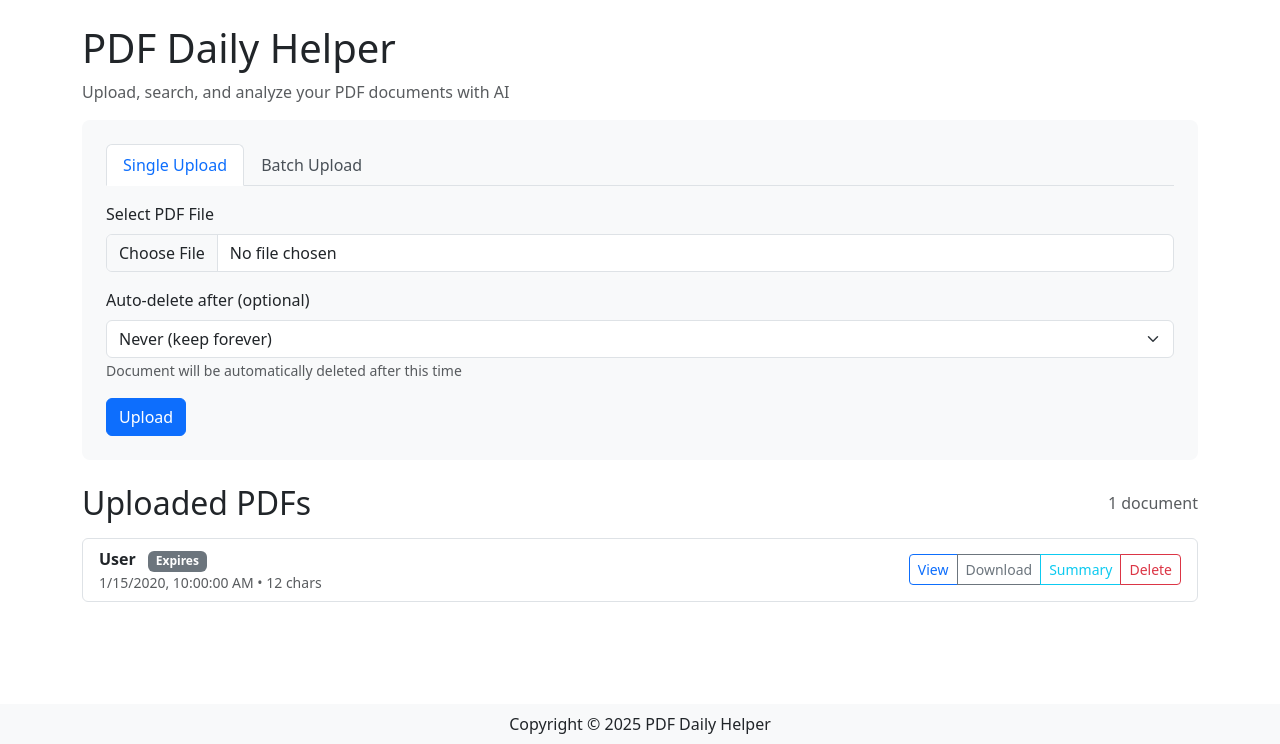
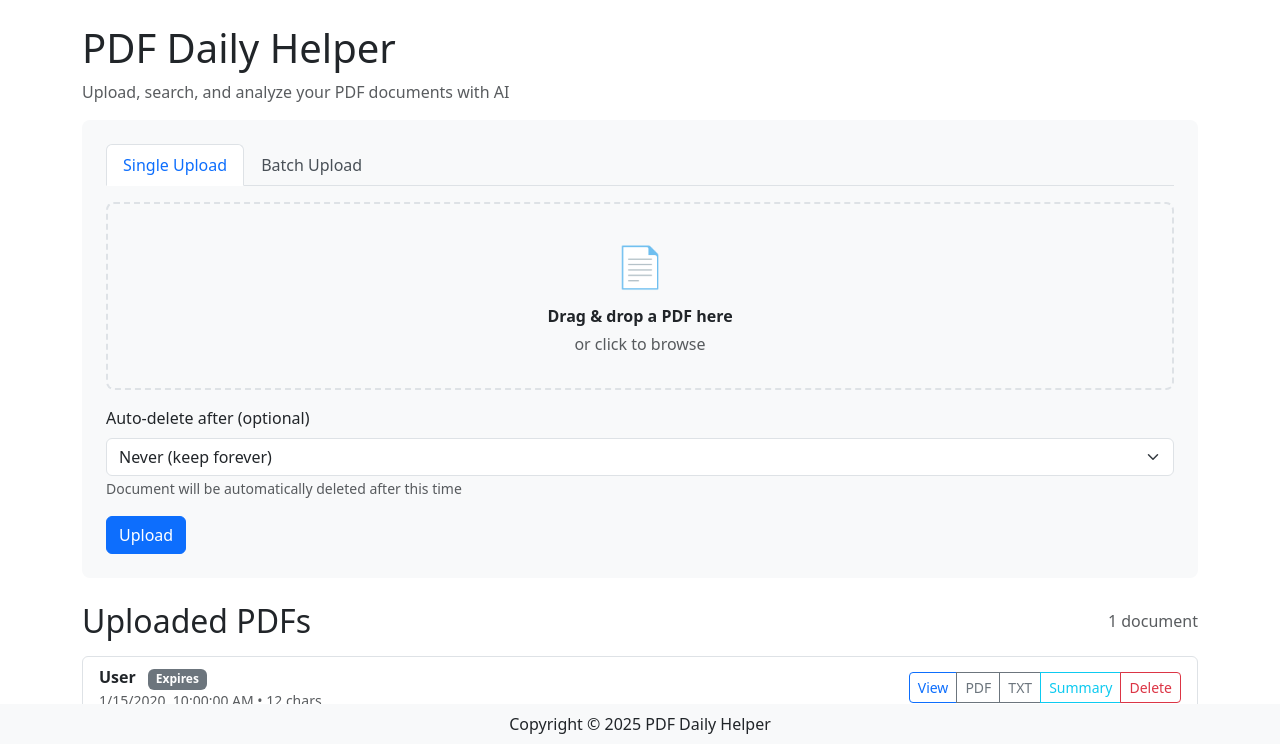
Before and after one commit to Agent4343/PDF-DailyHelper, a Node server app: page / in a window 1280 px wide. Shown: the part 56-800 px from the top of the page. Run offline with Node 20, Linux system fonts and the light colour scheme; tables that the repository leaves empty hold one stand-in row (values such as "Sample post"); some libraries are stand-ins or nearby versions.

Commit message:
Add drag & drop upload and export text features
- Add drag & drop zones for single and batch PDF uploads
- Visual feedback on drag over with styling changes
- Add export text endpoint to download extracted text as .txt
- Add TXT button to PDF list for easy text export
- Remove console logging from pdfRoutes for privacy

```diff
--- a/pdf-daily-helper/public/js/main.js
+++ b/pdf-daily-helper/public/js/main.js
@@ -39,7 +39,8 @@ async function fetchPDFs() {
               </div>
               <div class="btn-group btn-group-sm">
                 <a href="/viewer/${pdf._id}" class="btn btn-outline-primary" title="View PDF">View</a>
-                <a href="/api/pdfs/${pdf._id}/download" class="btn btn-outline-secondary" title="Download PDF">Download</a>
+                <a href="/api/pdfs/${pdf._id}/download" class="btn btn-outline-secondary" title="Download PDF">PDF</a>
+                <a href="/api/pdfs/${pdf._id}/export-text" class="btn btn-outline-secondary" title="Export Text">TXT</a>
                 <button class="btn btn-outline-info summary-pdf" data-id="${pdf._id}" title="AI Summary">Summary</button>
                 <button class="btn btn-outline-danger delete-pdf" data-id="${pdf._id}" title="Delete PDF">Delete</button>
               </div>
--- a/pdf-daily-helper/routes/pdfRoutes.js
+++ b/pdf-daily-helper/routes/pdfRoutes.js
@@ -8,87 +8,65 @@ const fs = require('fs');
 const isVercelBlobEnabled = !!process.env.BLOB_READ_WRITE_TOKEN;
 
 router.get('/pdfs', async (req, res) => {
-  console.log('GET /pdfs route accessed');
   try {
     const pdfs = await Pdf.find().sort({ uploadDate: -1 });
-    console.log('PDFs fetched successfully');
     res.json(pdfs);
   } catch (error) {
-    console.error('Error fetching PDFs:', error);
-    console.error(error.stack);
-    res.status(500).json({ message: 'Error fetching PDFs', error: error.message });
+    res.status(500).json({ message: 'Error fetching PDFs' });
   }
 });
 
 router.delete('/pdfs/:id', async (req, res) => {
-  console.log(`DELETE /pdfs/${req.params.id} route accessed`);
   try {
     const pdf = await Pdf.findById(req.params.id);
     if (!pdf) {
-      console.log('PDF not found for deletion');
       return res.status(404).json({ message: 'PDF not found' });
     }
 
     // Delete the file from storage
     if (pdf.blobUrl && isVercelBlobEnabled) {
-      // Delete from Vercel Blob
       try {
         const { del } = require('@vercel/blob');
         await del(pdf.blobUrl);
-        console.log(`Blob ${pdf.blobUrl} deleted successfully`);
       } catch (blobErr) {
-        console.error('Error deleting from Vercel Blob:', blobErr);
         // Continue with database deletion even if blob deletion fails
       }
     } else if (pdf.path) {
-      // Delete from local filesystem
       try {
         fs.unlinkSync(pdf.path);
-        console.log(`File ${pdf.path} deleted successfully`);
       } catch (fsErr) {
-        console.error('Error deleting local file:', fsErr);
         // Continue with database deletion even if file deletion fails
       }
     }
 
     // Delete indexed data for this PDF
     await IndexedData.deleteMany({ pdfId: req.params.id });
-    console.log(`Indexed data for PDF ${req.params.id} deleted`);
 
     // Delete the document from the database
     await Pdf.findByIdAndDelete(req.params.id);
-    console.log(`PDF with id ${req.params.id} deleted successfully from database`);
     res.json({ message: 'PDF deleted successfully' });
   } catch (error) {
-    console.error('Error deleting PDF:', error);
-    console.error(error.stack);
-    res.status(500).json({ message: 'Error deleting PDF', error: error.message });
+    res.status(500).json({ message: 'Error deleting PDF' });
   }
 });
 
 router.get('/pdfs/:id/parsed', async (req, res) => {
-  console.log(`GET /pdfs/${req.params.id}/parsed route accessed`);
   try {
     const pdf = await Pdf.findById(req.params.id);
     if (!pdf) {
-      console.log(`PDF with ID ${req.params.id} not found`);
       return res.status(404).send('PDF not found');
     }
-    console.log('Parsed PDF data fetched successfully');
     res.json({
       extractedText: pdf.extractedText,
       structure: pdf.structure
     });
   } catch (error) {
-    console.error('Error fetching parsed PDF data:', error);
-    console.error(error.stack);
     res.status(500).send('Error fetching parsed PDF data');
   }
 });
 
 // Download PDF file
 router.get('/pdfs/:id/download', async (req, res) => {
-  console.log(`GET /pdfs/${req.params.id}/download route accessed`);
   try {
     const pdf = await Pdf.findById(req.params.id);
     if (!pdf) {
@@ -109,14 +87,12 @@ router.get('/pdfs/:id/download', async (req, res) => {
 
     res.status(404).json({ message: 'PDF file not found' });
   } catch (error) {
-    console.error('Error downloading PDF:', error);
     res.status(500).json({ message: 'Error downloading PDF' });
   }
 });
 
 // View PDF file (inline)
 router.get('/pdfs/:id/view', async (req, res) => {
-  console.log(`GET /pdfs/${req.params.id}/view route accessed`);
   try {
     const pdf = await Pdf.findById(req.params.id);
     if (!pdf) {
@@ -137,7 +113,6 @@ router.get('/pdfs/:id/view', async (req, res) => {
 
     res.status(404).json({ message: 'PDF file not found' });
   } catch (error) {
-    console.error('Error viewing PDF:', error);
     res.status(500).json({ message: 'Error viewing PDF' });
   }
 });
@@ -151,15 +126,33 @@ router.get('/pdfs/:id', async (req, res) => {
     }
     res.json(pdf);
   } catch (error) {
-    console.error('Error fetching PDF:', error);
     res.status(500).json({ message: 'Error fetching PDF' });
+  }
+});
+
+// Export extracted text as .txt file
+router.get('/pdfs/:id/export-text', async (req, res) => {
+  try {
+    const pdf = await Pdf.findById(req.params.id);
+    if (!pdf) {
+      return res.status(404).json({ message: 'PDF not found' });
+    }
+
+    if (!pdf.extractedText) {
+      return res.status(400).json({ message: 'No extracted text available for this PDF' });
+    }
+
+    const filename = pdf.originalName.replace(/\.pdf$/i, '') + '.txt';
+    res.setHeader('Content-Type', 'text/plain; charset=utf-8');
+    res.setHeader('Content-Disposition', `attachment; filename="${filename}"`);
+    res.send(pdf.extractedText);
+  } catch (error) {
+    res.status(500).json({ message: 'Error exporting text' });
   }
 });
 
 // Generate AI summary for a PDF
 router.post('/pdfs/:id/summary', async (req, res) => {
-  console.log(`POST /pdfs/${req.params.id}/summary route accessed`);
-
   if (!process.env.OPENAI_API_KEY) {
     return res.status(503).json({
       success: false,
@@ -172,7 +165,6 @@ router.post('/pdfs/:id/summary', async (req, res) => {
     const result = await generateSummary(req.params.id);
     res.json(result);
   } catch (error) {
-    console.error('Error generating summary:', error);
     res.status(500).json({
       success: false,
       error: error.message || 'Failed to generate summary'
--- a/pdf-daily-helper/views/index.ejs
+++ b/pdf-daily-helper/views/index.ejs
@@ -29,6 +29,32 @@
   .upload-progress.show {
     display: block;
   }
+  .drop-zone {
+    border: 2px dashed #dee2e6;
+    border-radius: 8px;
+    padding: 2rem;
+    text-align: center;
+    cursor: pointer;
+    transition: all 0.2s ease;
+    margin-bottom: 1rem;
+  }
+  .drop-zone:hover {
+    border-color: #0d6efd;
+    background: #f0f7ff;
+  }
+  .drop-zone.drag-over {
+    border-color: #0d6efd;
+    background: #e7f1ff;
+    transform: scale(1.01);
+  }
+  .drop-zone-icon {
+    font-size: 2.5rem;
+    color: #6c757d;
+    margin-bottom: 0.5rem;
+  }
+  .drop-zone.drag-over .drop-zone-icon {
+    color: #0d6efd;
+  }
 </style>
 <body>
 <%- include('partials/_header.ejs') %>
@@ -51,9 +77,15 @@
       <!-- Single Upload -->
       <div class="tab-pane fade show active" id="singleUpload">
         <form id="singleUploadForm" enctype="multipart/form-data">
-          <div class="mb-3">
-            <label for="pdfFile" class="form-label">Select PDF File</label>
-            <input type="file" class="form-control" id="pdfFile" name="pdfFile" accept=".pdf" required>
+          <div class="drop-zone" id="singleDropZone">
+            <div class="drop-zone-icon">📄</div>
+            <p class="mb-1"><strong>Drag & drop a PDF here</strong></p>
+            <p class="text-muted mb-0">or click to browse</p>
+          </div>
+          <input type="file" class="d-none" id="pdfFile" name="pdfFile" accept=".pdf" required>
+          <div id="singleFileInfo" class="alert alert-info d-none mb-3">
+            <span id="singleFileName"></span>
+            <button type="button" class="btn-close float-end" onclick="clearSingleFile()"></button>
           </div>
           <div class="mb-3">
             <label for="autoDelete" class="form-label">Auto-delete after (optional)</label>
@@ -73,13 +105,15 @@
       <!-- Batch Upload -->
       <div class="tab-pane fade" id="batchUpload">
         <form id="batchUploadForm" enctype="multipart/form-data">
-          <div class="mb-3">
-            <label for="pdfFiles" class="form-label">
-              Select Multiple PDFs
-              <span id="fileCountBadge" class="file-count-badge" style="display: none;">0</span>
-            </label>
-            <input type="file" class="form-control" id="pdfFiles" name="pdfFiles" accept=".pdf" multiple required>
-            <small class="text-muted">Maximum 10 files at once, 5MB each</small>
+          <div class="drop-zone" id="batchDropZone">
+            <div class="drop-zone-icon">📚</div>
+            <p class="mb-1"><strong>Drag & drop multiple PDFs here</strong></p>
+            <p class="text-muted mb-0">or click to browse (max 10 files, 5MB each)</p>
+          </div>
+          <input type="file" class="d-none" id="pdfFiles" name="pdfFiles" accept=".pdf" multiple required>
+          <div id="batchFileInfo" class="alert alert-info d-none mb-3">
+            <span id="fileCountBadge" class="file-count-badge">0</span> files selected
+            <button type="button" class="btn-close float-end" onclick="clearBatchFiles()"></button>
           </div>
           <div class="mb-3">
             <label for="batchAutoDelete" class="form-label">Auto-delete after (optional)</label>
@@ -118,16 +152,95 @@
 <%- include('partials/_footer.ejs') %>
 
 <script>
-  // Update file count badge for batch upload
-  document.getElementById('pdfFiles').addEventListener('change', function() {
-    const badge = document.getElementById('fileCountBadge');
-    if (this.files.length > 0) {
-      badge.textContent = this.files.length;
-      badge.style.display = 'inline';
-    } else {
-      badge.style.display = 'none';
+  // Drag and drop for single upload
+  const singleDropZone = document.getElementById('singleDropZone');
+  const singleFileInput = document.getElementById('pdfFile');
+  const singleFileInfo = document.getElementById('singleFileInfo');
+  const singleFileName = document.getElementById('singleFileName');
+
+  singleDropZone.addEventListener('click', () => singleFileInput.click());
+
+  singleDropZone.addEventListener('dragover', (e) => {
+    e.preventDefault();
+    singleDropZone.classList.add('drag-over');
+  });
+
+  singleDropZone.addEventListener('dragleave', () => {
+    singleDropZone.classList.remove('drag-over');
+  });
+
+  singleDropZone.addEventListener('drop', (e) => {
+    e.preventDefault();
+    singleDropZone.classList.remove('drag-over');
+    const files = Array.from(e.dataTransfer.files).filter(f => f.type === 'application/pdf');
+    if (files.length > 0) {
+      const dt = new DataTransfer();
+      dt.items.add(files[0]);
+      singleFileInput.files = dt.files;
+      updateSingleFileInfo();
     }
   });
+
+  singleFileInput.addEventListener('change', updateSingleFileInfo);
+
+  function updateSingleFileInfo() {
+    if (singleFileInput.files.length > 0) {
+      singleFileName.textContent = singleFileInput.files[0].name;
+      singleFileInfo.classList.remove('d-none');
+      singleDropZone.classList.add('d-none');
+    }
+  }
+
+  function clearSingleFile() {
+    singleFileInput.value = '';
+    singleFileInfo.classList.add('d-none');
+    singleDropZone.classList.remove('d-none');
+  }
+
+  // Drag and drop for batch upload
+  const batchDropZone = document.getElementById('batchDropZone');
+  const batchFileInput = document.getElementById('pdfFiles');
+  const batchFileInfo = document.getElementById('batchFileInfo');
+  const fileCountBadge = document.getElementById('fileCountBadge');
+
+  batchDropZone.addEventListener('click', () => batchFileInput.click());
+
+  batchDropZone.addEventListener('dragover', (e) => {
+    e.preventDefault();
+    batchDropZone.classList.add('drag-over');
+  });
+
+  batchDropZone.addEventListener('dragleave', () => {
+    batchDropZone.classList.remove('drag-over');
+  });
+
+  batchDropZone.addEventListener('drop', (e) => {
+    e.preventDefault();
+    batchDropZone.classList.remove('drag-over');
+    const files = Array.from(e.dataTransfer.files).filter(f => f.type === 'application/pdf').slice(0, 10);
+    if (files.length > 0) {
+      const dt = new DataTransfer();
+      files.forEach(f => dt.items.add(f));
+      batchFileInput.files = dt.files;
+      updateBatchFileInfo();
+    }
+  });
+
+  batchFileInput.addEventListener('change', updateBatchFileInfo);
+
+  function updateBatchFileInfo() {
+    if (batchFileInput.files.length > 0) {
+      fileCountBadge.textContent = batchFileInput.files.length;
+      batchFileInfo.classList.remove('d-none');
+      batchDropZone.classList.add('d-none');
+    }
+  }
+
+  function clearBatchFiles() {
+    batchFileInput.value = '';
+    batchFileInfo.classList.add('d-none');
+    batchDropZone.classList.remove('d-none');
+  }
 
   // Single upload handler
   document.getElementById('singleUploadForm').addEventListener('submit', async function(e) {
@@ -151,6 +264,7 @@
       if (response.ok) {
         status.textContent = 'Upload complete!';
         form.reset();
+        clearSingleFile();
         setTimeout(() => {
           progress.classList.remove('show');
           fetchPDFs();
@@ -191,7 +305,7 @@
       if (data.success) {
         status.textContent = data.message;
         form.reset();
-        document.getElementById('fileCountBadge').style.display = 'none';
+        clearBatchFiles();
         setTimeout(() => {
           progress.classList.remove('show');
           fetchPDFs();
```
